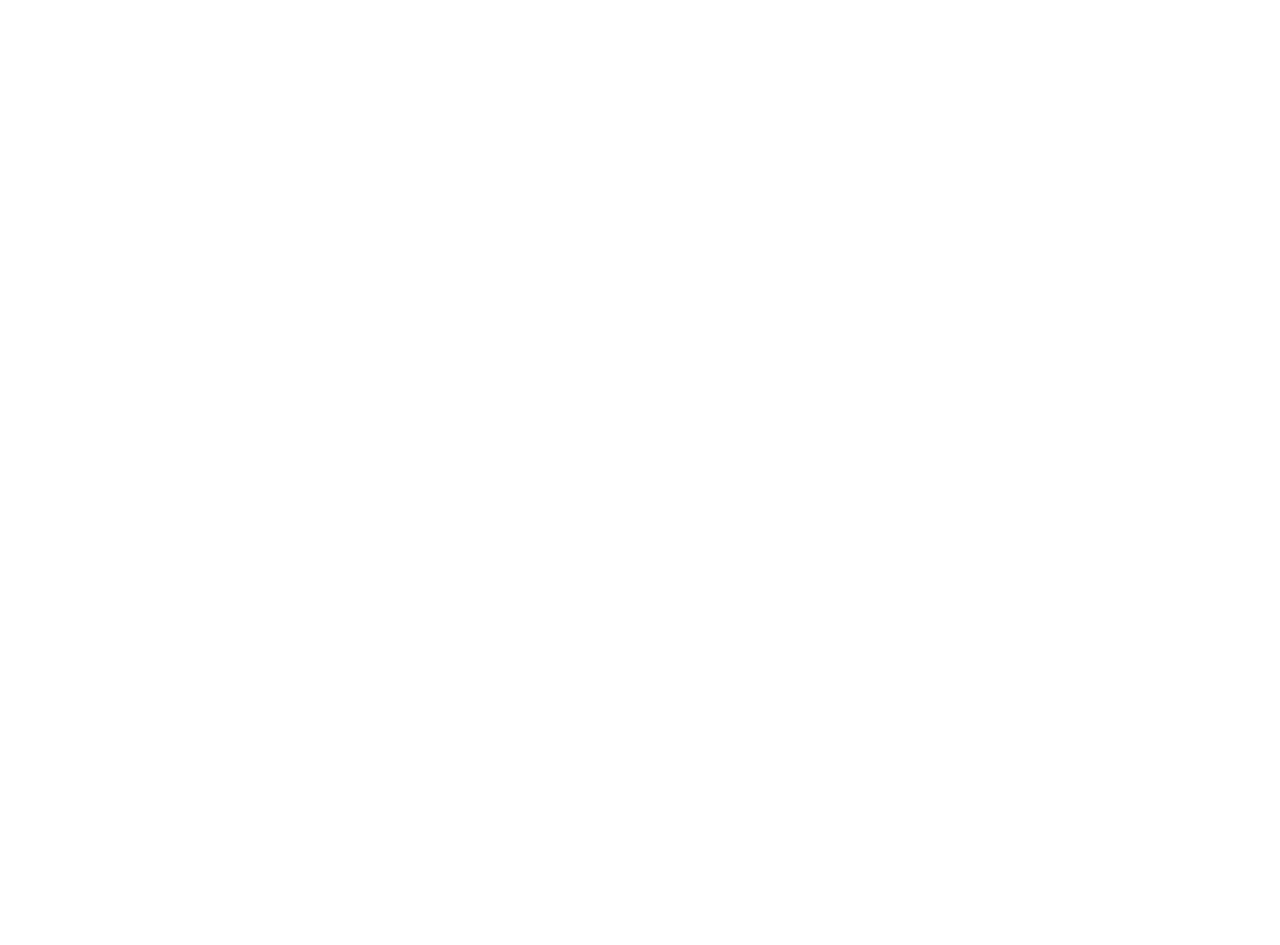
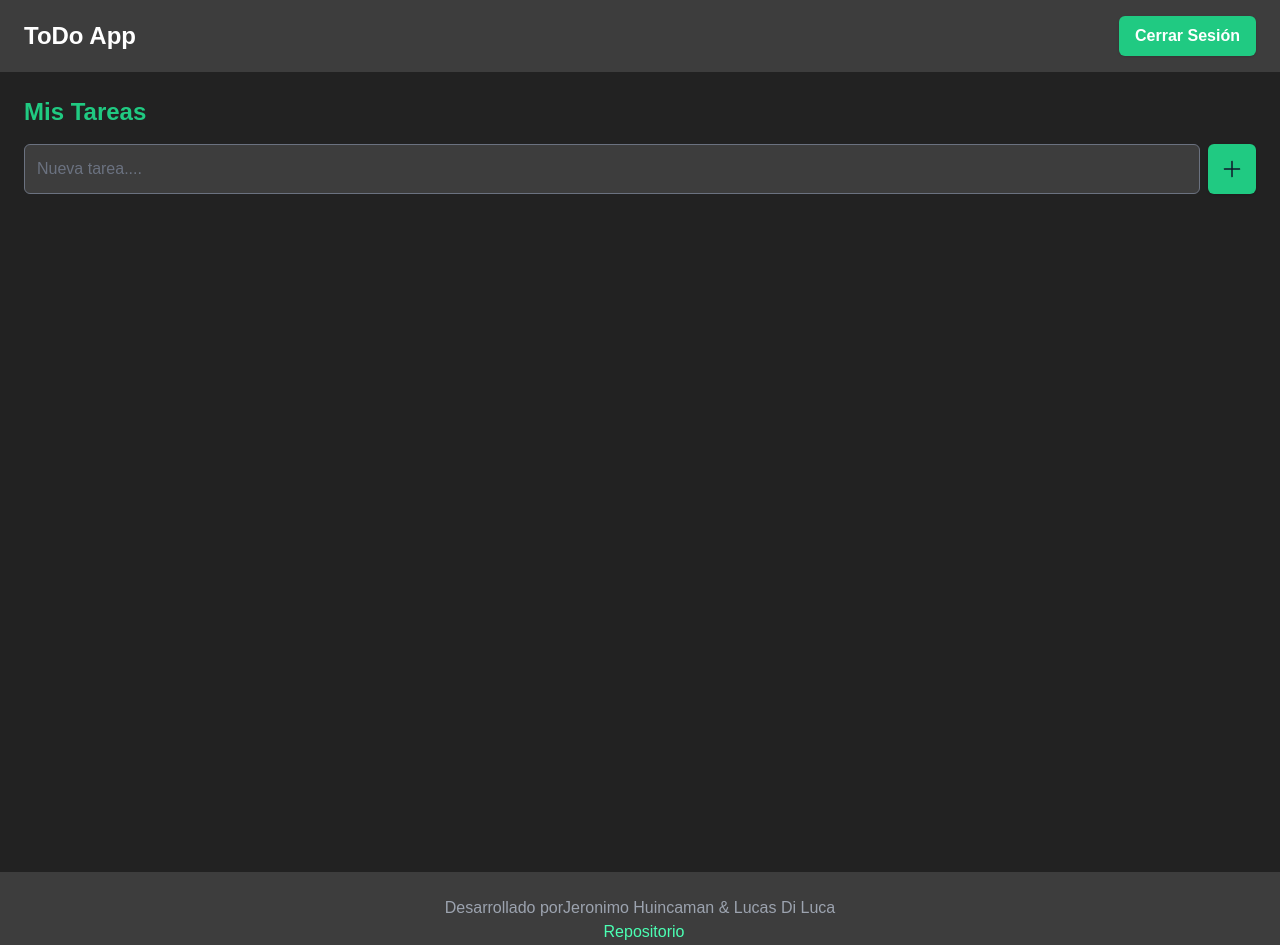
Before and after one commit to DiLucaLucas/pfrontend-final-project, a Vue app: page /home in a window 1280 px wide. Shown: the top 945 px of the page. Before the commit the page ends 800 px from the top, so only its background shows below. Built offline with nearby package versions, Linux system fonts and the light colour scheme.

Commit message:
`Feat: HomeView.vue` | Importación de componentes.

```diff
--- a/src/views/HomeView.vue
+++ b/src/views/HomeView.vue
@@ -1,7 +1,16 @@
 <script setup lang="ts">
+import HeaderComponent from '@/components/shared/HeaderComponent.vue';
+import HeroComponent from '@/components/HeroComponent.vue';
+import FooterComponent from '@/components/shared/FooterComponent.vue';
+
 </script>
 
 <template>
-  <main>
-  </main>
+  <div class="min-h-screen bg-almost-black">
+    <HeaderComponent />
+    <main>
+      <HeroComponent />
+    </main>
+      <FooterComponent />
+  </div>
 </template>
```
